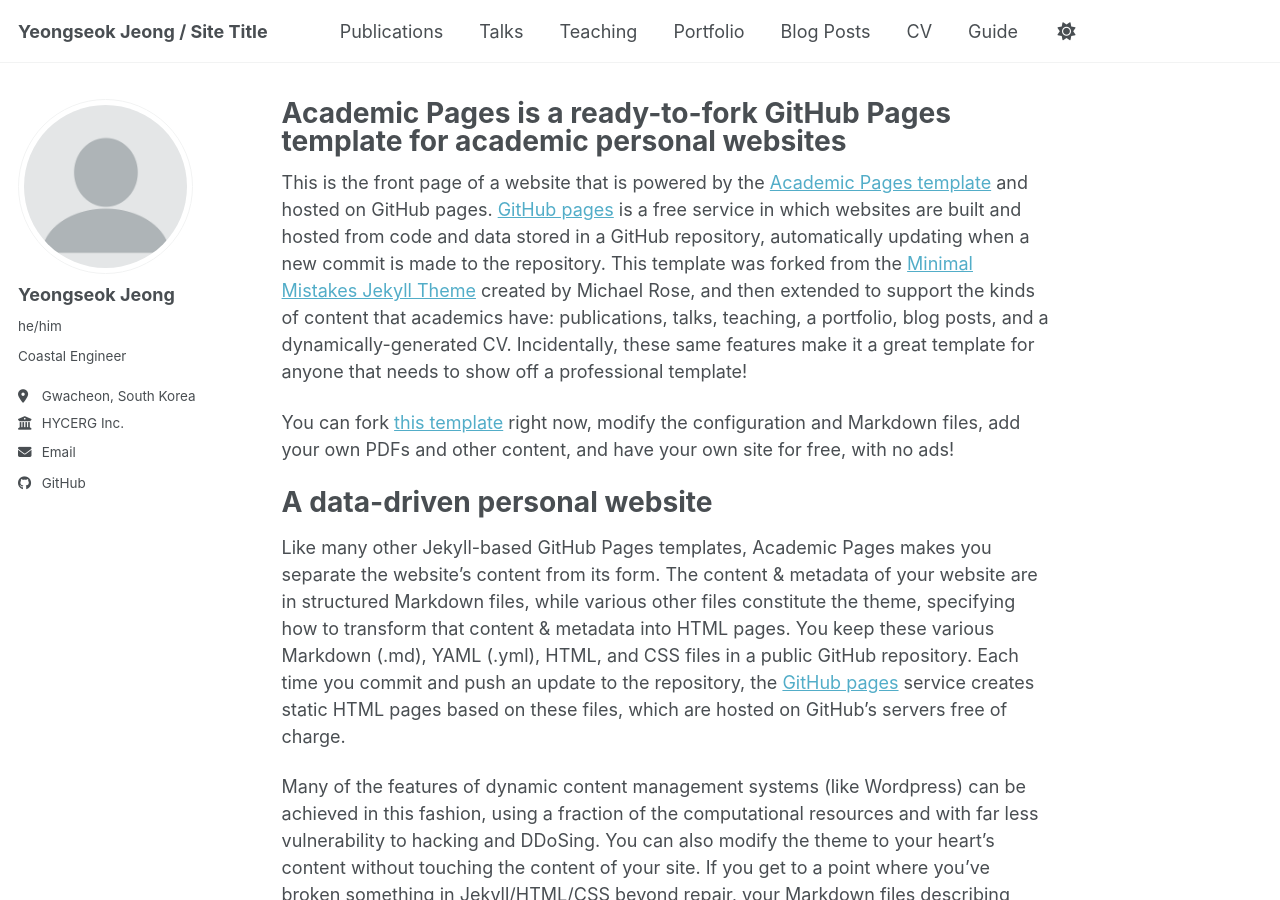
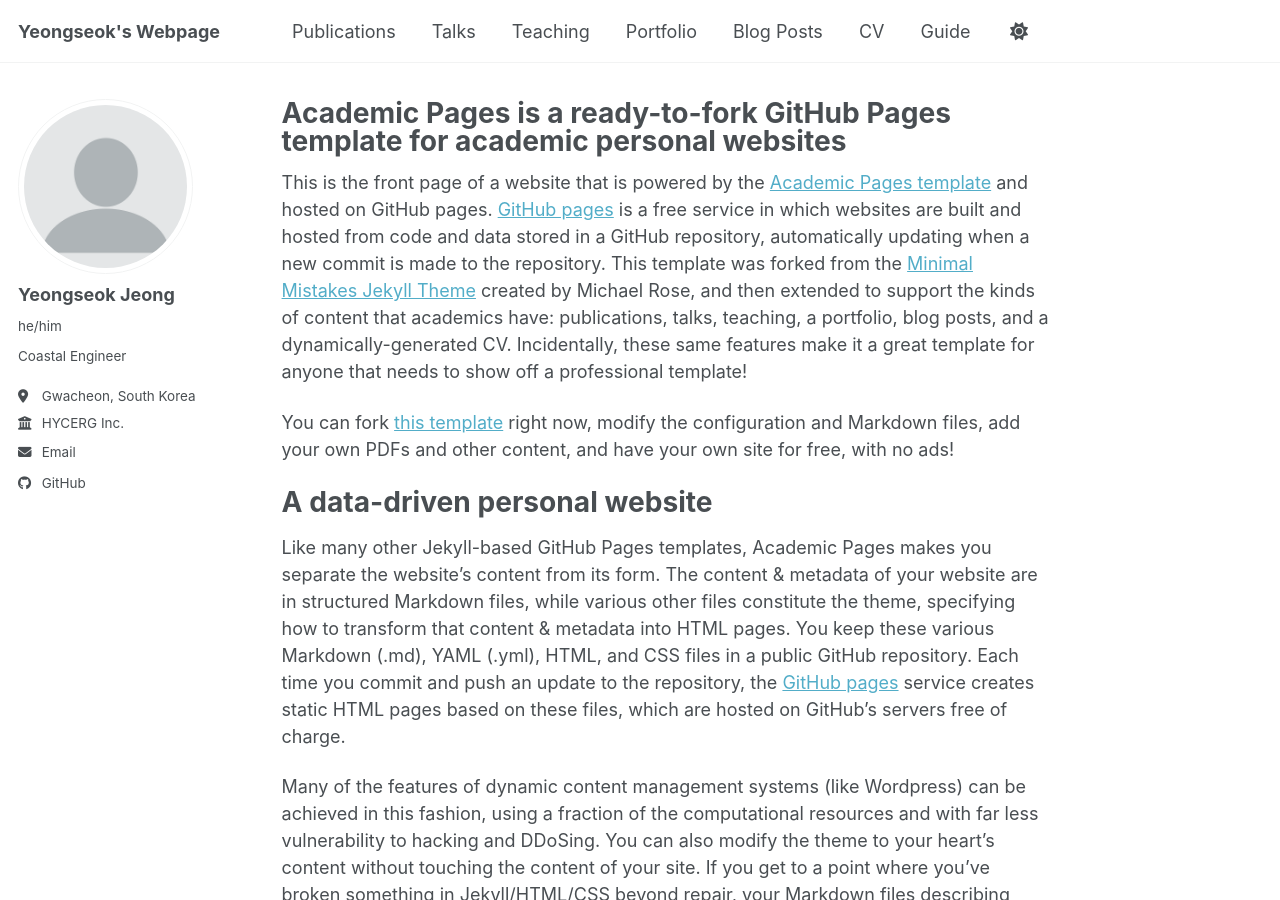
Before and after one commit to yjeongteddy/yjeongteddy.github.io, a Jekyll site: the page built from _pages/about.md, in a window 1280 px wide and 900 px high. Built offline with Jekyll 4.4.1, drawn with Linux system fonts in a browser that asks for light colours; a script bundle is joined from its source files by our own code; library files that are not in the unit come from our copies.

Commit message:
Update _config.yml

```diff
--- a/_config.yml
+++ b/_config.yml
@@ -9,7 +9,7 @@
 # Basic Site Settings
 locale                   : "en-US"
 site_theme               : "default" # Currently available options are "default", "air"
-title                    : "Yeongseok Jeong / Site Title"
+title                    : "Yeongseok's Webpage"
 title_separator          : "-"
 name                     : &name "Yeongseok Jeong"
 description              : &description "Yeongseok Jeong's academic portfolio"   # Update this with a general description of your site, this is the default if not overridden by a page
@@ -51,7 +51,7 @@
   bitbucket        : # Username - Update with your username on the site
   codepen          : # Username
   dribbble         : # Username
-  github           : "yjeongteddy"
+  github           : "https://github.com/yjeongteddy"
   kaggle           : # Username
   stackoverflow    : # User number or user number and name (i.e., use "1" or "1/jeff-atwood")
 
```
